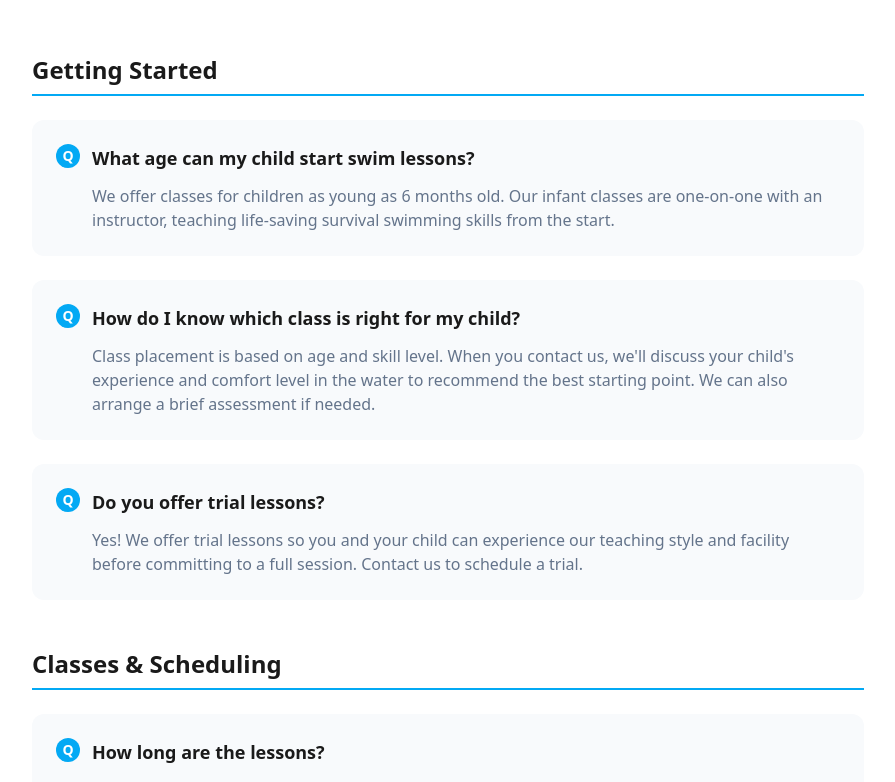
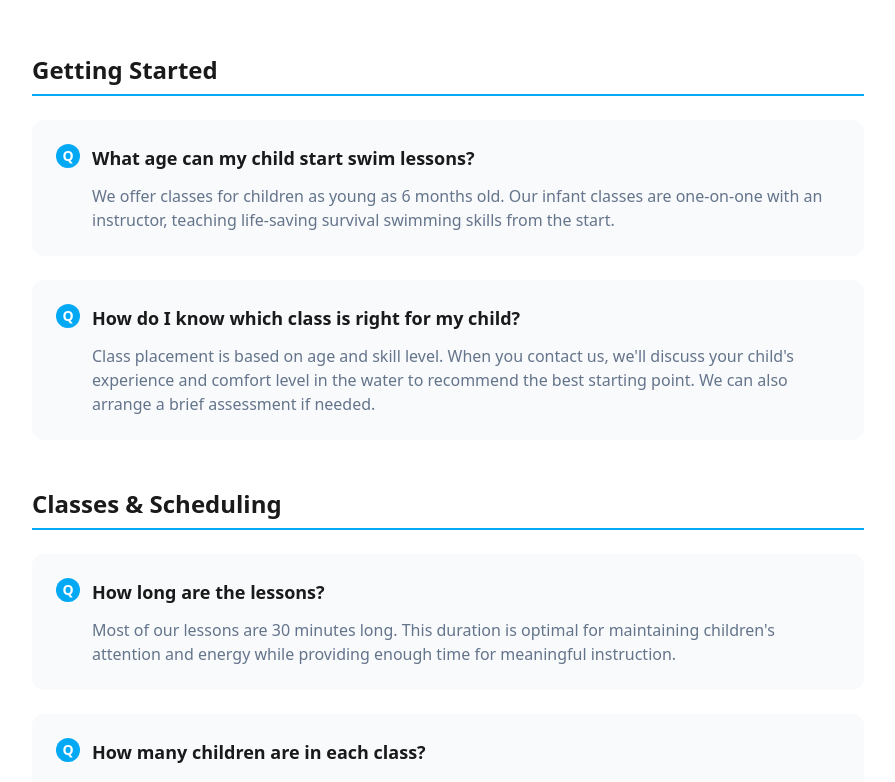
Before and after one commit to cyntel-intelligence/aqua-journey-website, a Next.js app: page /faq in a window 1280 px wide. Shown: the part 386-1168 px from the top of the page, without its empty margins (192-1087 px from the left). Built offline with nearby package versions, Linux system fonts and the light colour scheme.

Commit message:
Remove trial lessons FAQ

```diff
--- a/src/app/faq/page.tsx
+++ b/src/app/faq/page.tsx
@@ -17,10 +17,6 @@ const faqs = [
       {
         q: 'How do I know which class is right for my child?',
         a: 'Class placement is based on age and skill level. When you contact us, we\'ll discuss your child\'s experience and comfort level in the water to recommend the best starting point. We can also arrange a brief assessment if needed.',
-      },
-      {
-        q: 'Do you offer trial lessons?',
-        a: 'Yes! We offer trial lessons so you and your child can experience our teaching style and facility before committing to a full session. Contact us to schedule a trial.',
       },
     ],
   },
```
